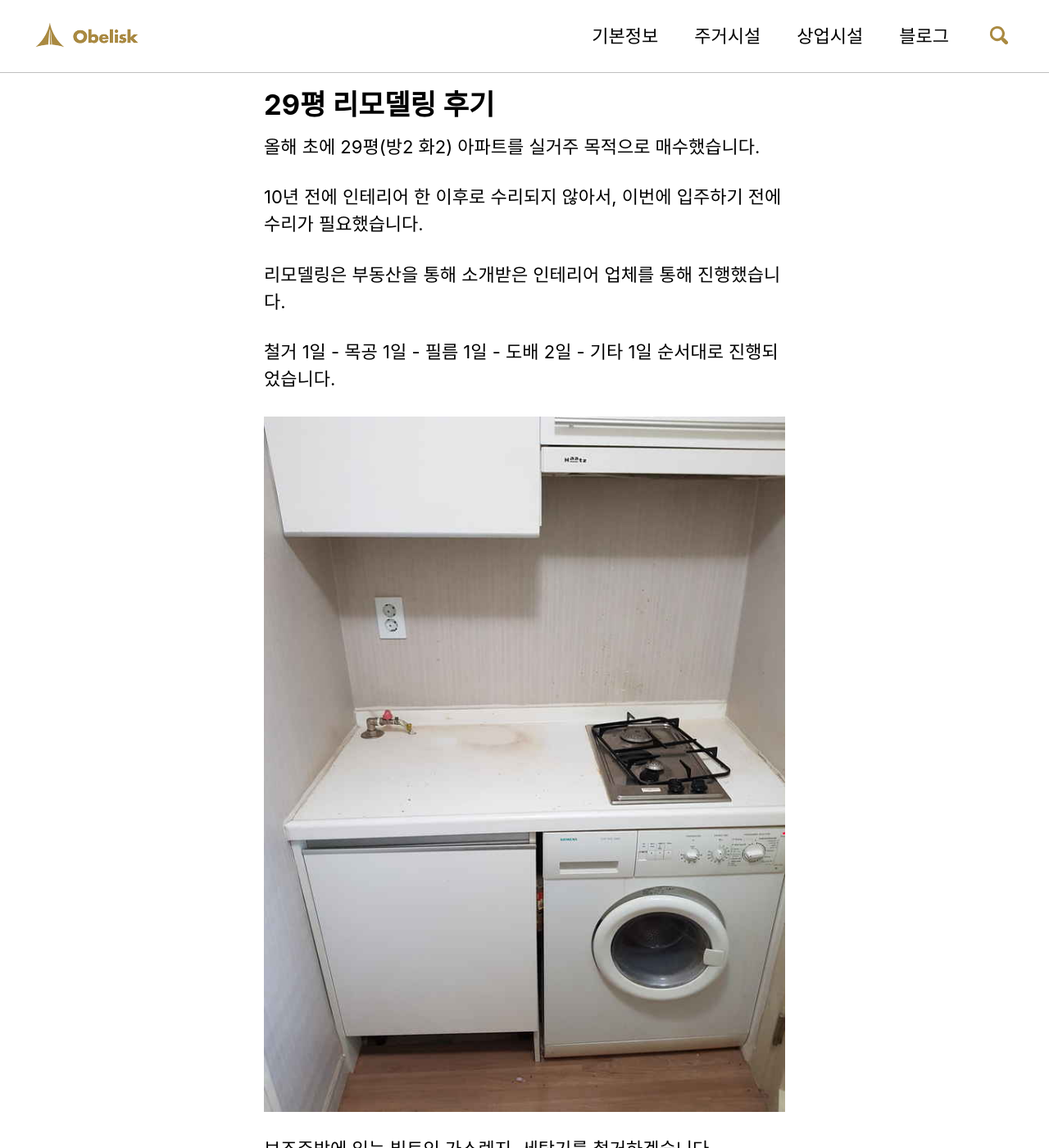
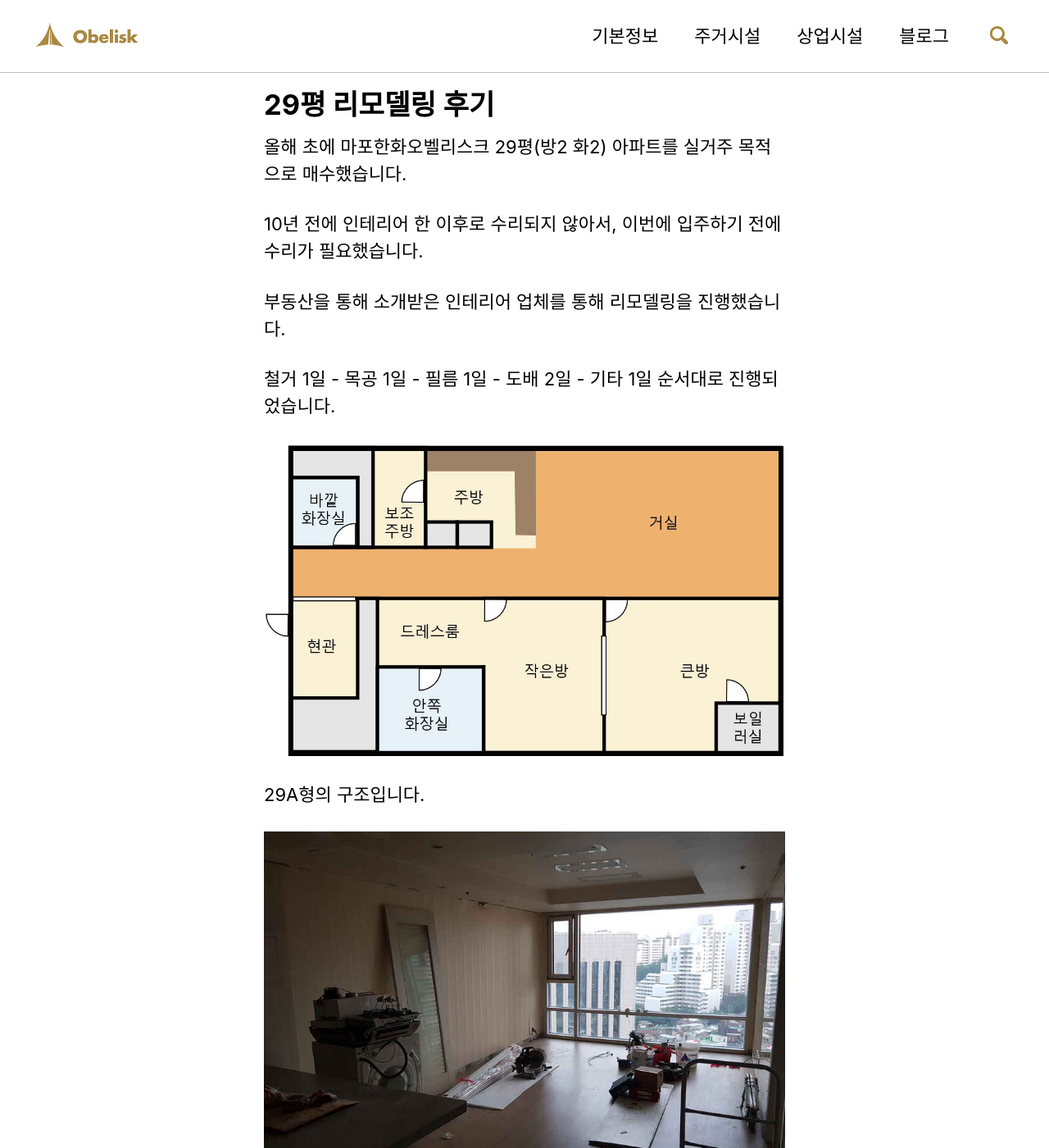
Before and after one commit to mapoobelisk/mapoobelisk.github.io, a Jekyll site: the page built from _posts/2020-07-01-리모델링-후기.md, in a window 1280 px wide and 1400 px high. Shown: the whole window at 82% size. Built offline with Jekyll 4.4.1, drawn with Linux system fonts in a browser that asks for light colours; cached includes are drawn as plain includes; some of the changed text lies outside the part shown.

Commit message:
remodelling

```diff
--- a/_posts/2020-07-01-리모델링-후기.md
+++ b/_posts/2020-07-01-리모델링-후기.md
@@ -3,17 +3,17 @@ title: "29평 리모델링 후기"
 date: 2020-07-01 00:01:00 -0400
 categories: blog
 ---
-올해 초에 29평(방2 화2) 아파트를 실거주 목적으로 매수했습니다.
+올해 초에 마포한화오벨리스크 29평(방2 화2) 아파트를 실거주 목적으로 매수했습니다.
 
 10년 전에 인테리어 한 이후로 수리되지 않아서, 이번에 입주하기 전에 수리가 필요했습니다.
 
-리모델링은 부동산을 통해 소개받은 인테리어 업체를 통해 진행했습니다.
+부동산을 통해 소개받은 인테리어 업체를 통해 리모델링을 진행했습니다.
 
 철거 1일 - 목공 1일 - 필름 1일 - 도배 2일 - 기타 1일 순서대로 진행되었습니다.
 
-![보조주방](/assets/images/posts/리111.jpg)
+![구조](/assets/images/posts/리111.jpg)
 
-보조주방에 있는 빌트인 가스렌지, 세탁기를 철거하겠습니다.
+29A형의 구조입니다.
 
 ![거실](/assets/images/posts/리201.jpg)
 
@@ -57,9 +57,7 @@ categories: blog
 
 ![거실](/assets/images/posts/리304.jpg)
 
-거실입니다.
-
-추후에 커튼을 설치할 예정입니다.
+거실입니다. 추후에 커튼을 설치할 예정입니다.
 
 ![거실](/assets/images/posts/리305.jpg)
 
@@ -67,9 +65,7 @@ categories: blog
 
 ![큰방](/assets/images/posts/리306.jpg)
 
-큰방입니다.
-
-추후에 커튼을 설치할 예정입니다.
+큰방입니다. 추후에 커튼을 설치할 예정입니다.
 
 ![큰방](/assets/images/posts/리307.jpg)
 
@@ -79,23 +75,15 @@ categories: blog
 
 ![작은방](/assets/images/posts/리308.jpg)
 
-작은방입니다.
-
-입주시에 벽걸이 에어컨을 설치할 예정입니다.
+작은방입니다. 입주시에 벽걸이 에어컨을 설치할 예정입니다.
 
 ![안쪽 화장실](/assets/images/posts/리309.jpg)
 
-안쪽 화장실입니다.
+안쪽 화장실입니다. 세면대와 욕조 수전을 교체했습니다.
 
 ![안쪽 화장실](/assets/images/posts/리310.jpg)
 
-욕조 수전을 교체했습니다.
-
-![안쪽 화장실](/assets/images/posts/리311.jpg)
-
-샤워 수전을 교체했습니다.
-
-추후에 파티션을 설치할 예정입니다.
+샤워 수전을 교체하고 파티션을 설치했습니다.
 
 ![안쪽 화장실](/assets/images/posts/리312.jpg)
 
@@ -103,12 +91,8 @@ categories: blog
 
 ![주방](/assets/images/posts/리313.jpg)
 
-주방입니다.
-
-싱크대 문짝을 교체하였습니다.
+주방입니다. 싱크대 문짝을 교체하였습니다.
 
 ![보조주방](/assets/images/posts/리314.jpg)
 
-보조주방입니다.
-
-기존에 있던 가스렌지, 후드, 빌트인 세탁기를 철거하였고 추후에 세탁기를 설치할 예정입니다.
+보조주방의 전/후 사진입니다. 기존에 있던 가스렌지, 후드, 빌트인 세탁기를 철거했습니다. 추후에 세탁기를 설치할 예정입니다.
```
Also changed, not shown: assets/images/posts/리111.jpg, assets/images/posts/리309.jpg, assets/images/posts/리310.jpg, assets/images/posts/리311.jpg (deleted), assets/images/posts/리314.jpg.
